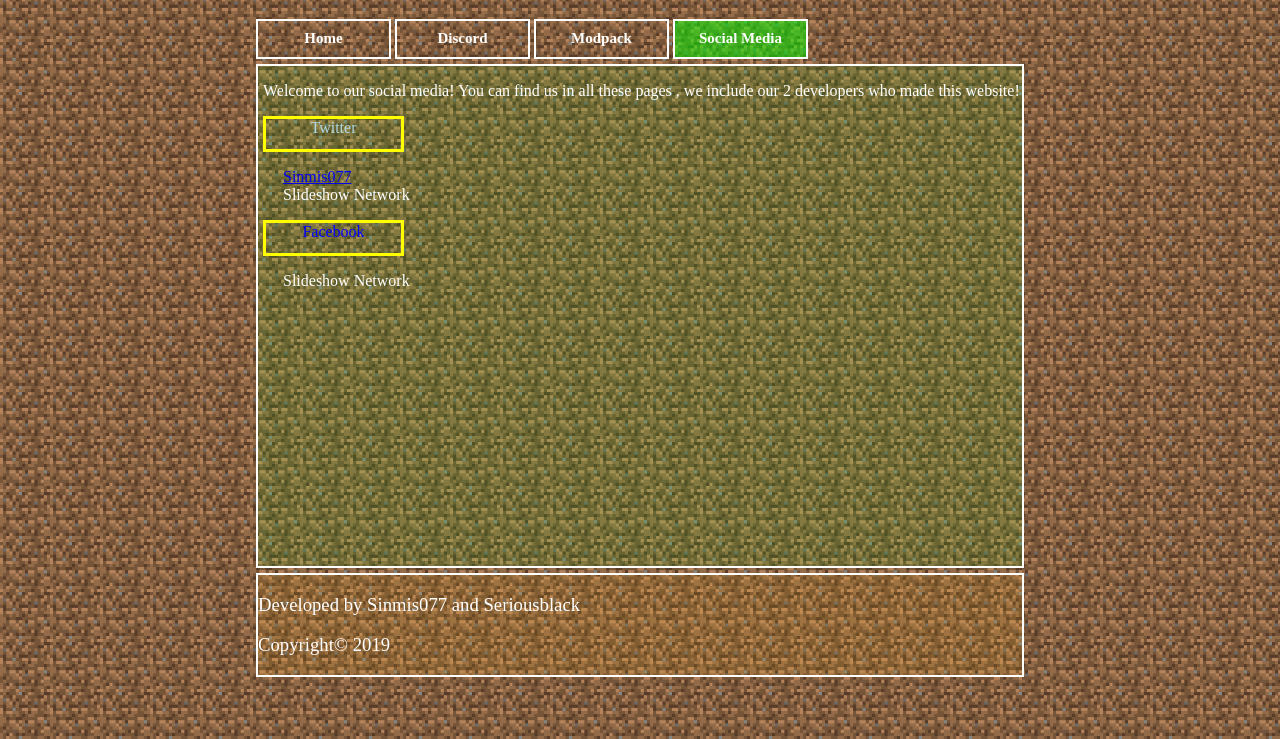
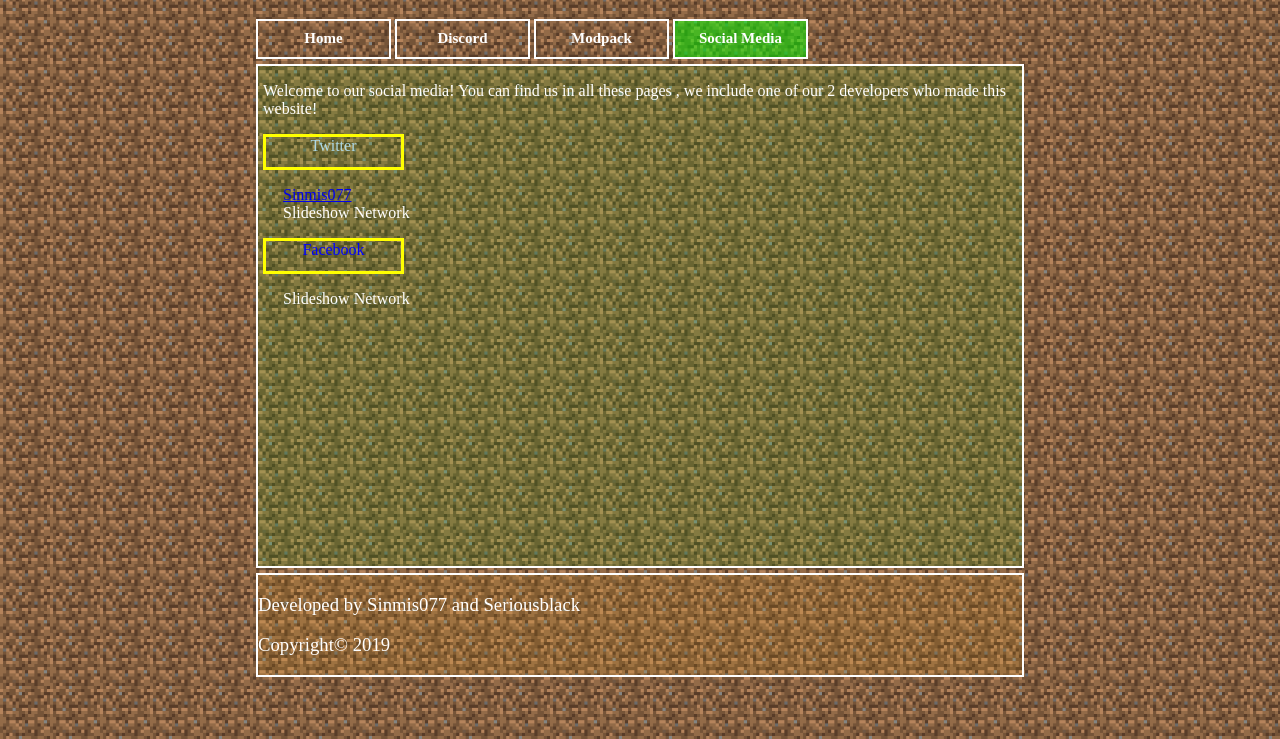
Before and after one commit to SlideshowDevs/Slideshowcommunity, a plain HTML site: page mediadonations.html in a window 1280 px wide. Shown: the part 61-800 px from the top of the page. Drawn offline with Linux system fonts and the light colour scheme; a web font is replaced by a local one.

Commit message:
Update mediadonations.html

```diff
--- a/mediadonations.html
+++ b/mediadonations.html
@@ -1,4 +1,6 @@
 <!DOCTYPE html>
+<!-- Hello World!
+-->
 <html>
 	<head>
     <title>Slideshow Network ~ Social Media</title>
@@ -16,7 +18,7 @@
 		<button id="selected_button"  onclick="location.href='mediadonations.html'" type="button">Social Media</button>
 		</nav>
 		<main>
-		<p> Welcome to our social media! You can find us in all these pages , we include our 2 developers who made this website! </p>
+		<p> Welcome to our social media! You can find us in all these pages , we include one of our 2 developers who made this website! </p>
 		<p id="socialbox" style=color:lightblue;text-align:center> Twitter </p><p style=padding-left:20px;>  <a href=http://twitter.com/@Sinmis0771> Sinmis077 </a><br> <a> Slideshow Network </a>
 		<p id="socialbox" style=color:blue;text-align:center> Facebook </p><p style=padding-left:20px;> <a> Slideshow Network </a> </p>
 		</main>
```
